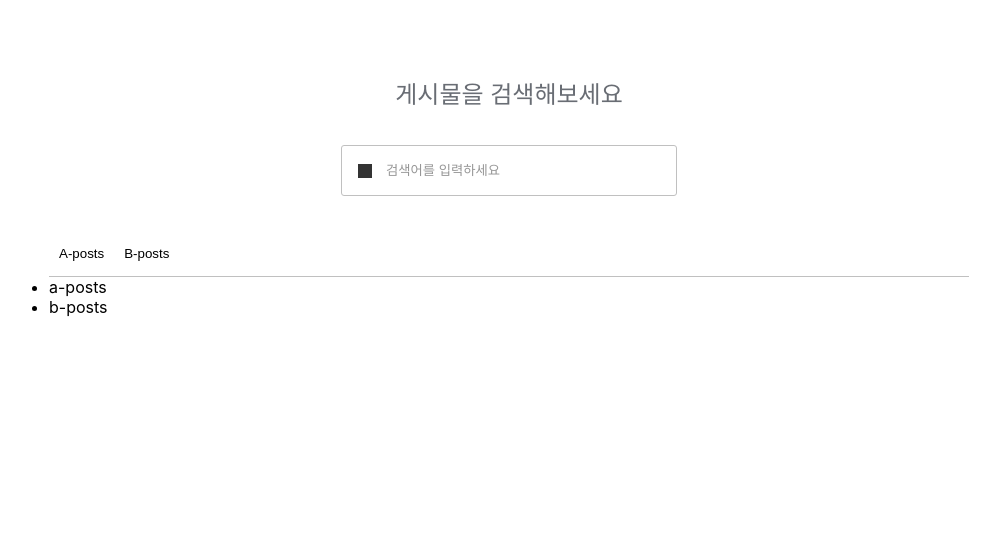
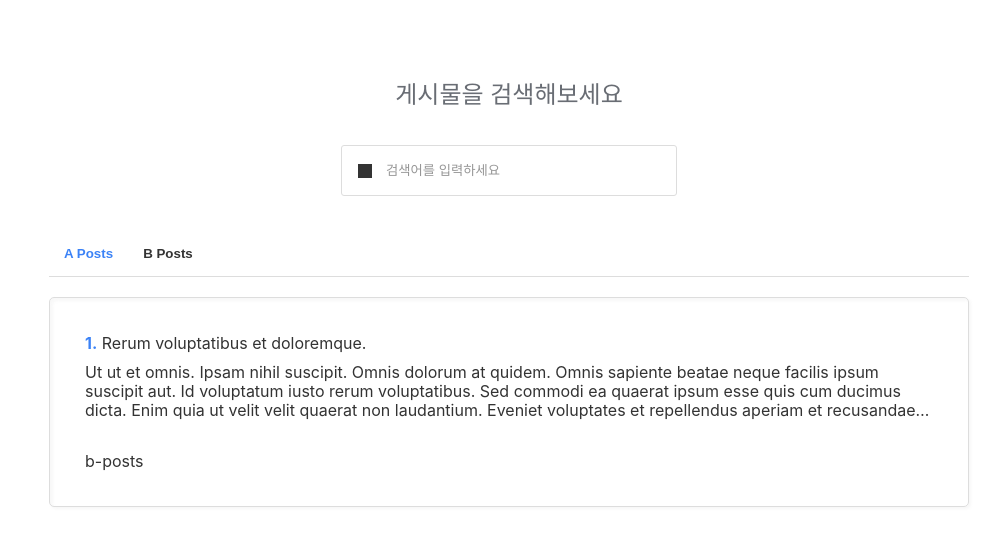
Before and after one commit to ovogmap/tonple-app, a React (Create React App) app: page / in a window 1280 px wide. Shown: the top 546 px of the page, without its empty margins (131-1131 px from the left). Built offline with nearby package versions, Linux system fonts and the light colour scheme.

Commit message:
home page 마크업 1차 완료

```diff
--- a/src/App.tsx
+++ b/src/App.tsx
@@ -20,7 +20,7 @@ export default function App() {
           <Route path="/detail/:id">
             <Detail />
           </Route>
-          <Redirect to="/" path="*" />
+          {/* <Redirect to="/" path="*" /> */}
         </Switch>
       </Layout>
     </Router>
--- a/src/components/Home/Section.tsx
+++ b/src/components/Home/Section.tsx
@@ -1,5 +1,8 @@
 import React from 'react'
 import styled from 'styled-components'
+import { Link } from 'react-router-dom'
+
+import { colors } from '../../constants/colors'
 
 type SectionProps = {
   isFocus: boolean
@@ -32,13 +35,32 @@ export default function Section({
       </article>
       <article>
         <Tap>
-          <button>A-posts</button>
-          <button>B-posts</button>
+          <TapBtn active={true}>A Posts</TapBtn>
+          <TapBtn active={false}>B Posts</TapBtn>
         </Tap>
-        <ul>
-          <li>a-posts</li>
-          <li>b-posts</li>
-        </ul>
+        <Ul>
+          <Link to="/">
+            <Li>
+              <h3>
+                <b>1.</b> Rerum voluptatibus et doloremque.
+              </h3>
+              <p>
+                Ut ut et omnis. Ipsam nihil suscipit. Omnis dolorum at quidem.
+                Omnis sapiente beatae neque facilis ipsum suscipit aut. Id
+                voluptatum iusto rerum voluptatibus. Sed commodi ea quaerat
+                ipsum esse quis cum ducimus dicta. Enim quia ut velit velit
+                quaerat non laudantium. Eveniet voluptates et repellendus
+                aperiam et recusandae dolorum. Vel quisquam et aut sint
+                cupiditate debitis sed. Delectus voluptatem et explicabo quia
+                ullam sunt quos. Accusantium neque et possimus quo voluptatum. A
+                voluptatem minima ut in dolor.
+              </p>
+            </Li>
+          </Link>
+          <Link to="/">
+            <Li>b-posts</Li>
+          </Link>
+        </Ul>
       </article>
     </Main>
   )
@@ -56,16 +78,58 @@ const Main = styled.main`
   }
 `
 
+const Ul = styled.ul`
+  padding: 20px;
+  border: 1px solid ${colors.line};
+  border-radius: 5px;
+  box-shadow: inset 3px 3px 3px 0px rgb(243, 243, 243, 0.6),
+    2px 2px 3px rgb(241, 241, 241, 0.6);
+`
+
+const Li = styled.li`
+  padding: 15px;
+
+  h3 {
+    font-weight: 400;
+    font-size: 1rem;
+    margin-bottom: 10px;
+  }
+
+  b {
+    color: ${colors.main};
+  }
+
+  p {
+    overflow: hidden;
+    text-overflow: ellipsis;
+    word-wrap: break-word;
+    display: -webkit-box;
+    -webkit-line-clamp: 3; /* ellipsis line */
+    -webkit-box-orient: vertical;
+
+    line-height: 1.2em;
+    height: 3.6em;
+  }
+
+  &:hover {
+    background: ${colors.hoverBg};
+  }
+`
+
 const Tap = styled.div`
-  border-bottom: 1px solid #c0c0c0;
+  border-bottom: 1px solid ${colors.line};
+  margin-bottom: 20px;
+`
 
-  button {
-    padding: 15px 10px;
-    border-radius: 5px;
+const TapBtn = styled.button<{ active: boolean }>`
+  padding: 15px 15px;
+  border-radius: 5px;
+  color: ${(props) => (props.active ? colors.main : colors.default)};
+  font-weight: 800;
 
-    &:hover {
-      background: #ededed;
-    }
+  &:hover {
+    color: rgba(59, 131, 246, 0.6);
+    background: ${colors.hoverBg};
   }
 `
 
@@ -74,7 +138,7 @@ const Form = styled.div<{ isFocus: boolean }>`
   width: 336px;
   height: 51px;
   border: ${(props) =>
-    props.isFocus ? ' 1px solid #3b82f6' : '1px solid #c0c0c0'};
+    props.isFocus ? ' 1px solid' + colors.main : '1px solid' + colors.line};
   border-radius: 3px;
   padding: 1rem;
 
@@ -85,7 +149,7 @@ const Form = styled.div<{ isFocus: boolean }>`
   transition: all 0.2s;
 
   &:hover {
-    border: 1px solid #3b82f6;
+    border: 1px solid ${colors.main};
   }
 `
 
--- /dev/null
+++ b/src/constants/colors.ts
@@ -0,0 +1,6 @@
+export const colors = {
+  line: '#dddddd',
+  main: '#3b82f6',
+  default: '#333',
+  hoverBg: '#fafafa',
+}
--- a/src/index.css
+++ b/src/index.css
@@ -24,3 +24,14 @@ button {
   background: initial;
   cursor: pointer;
 }
+
+ul,
+li,
+ol {
+  list-style: none;
+}
+
+a {
+  text-decoration: none;
+  color: #333;
+}
```
